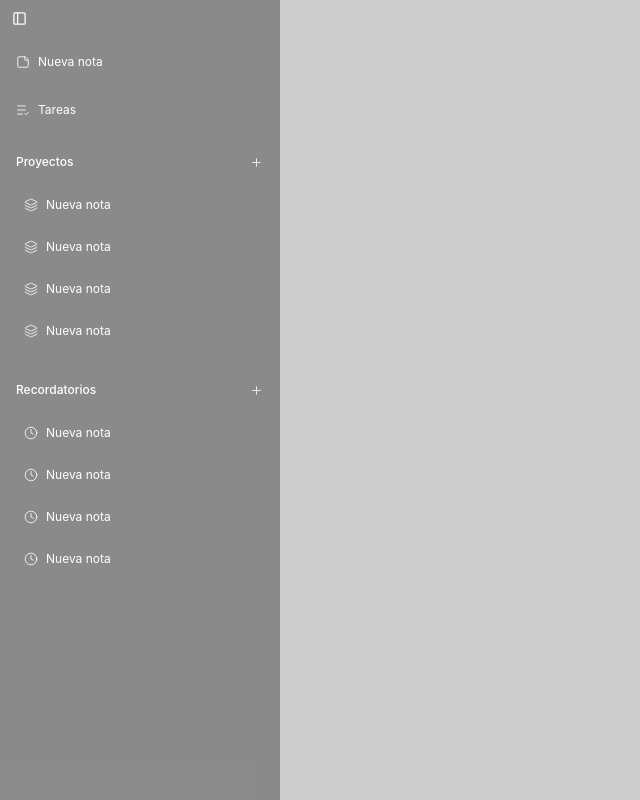
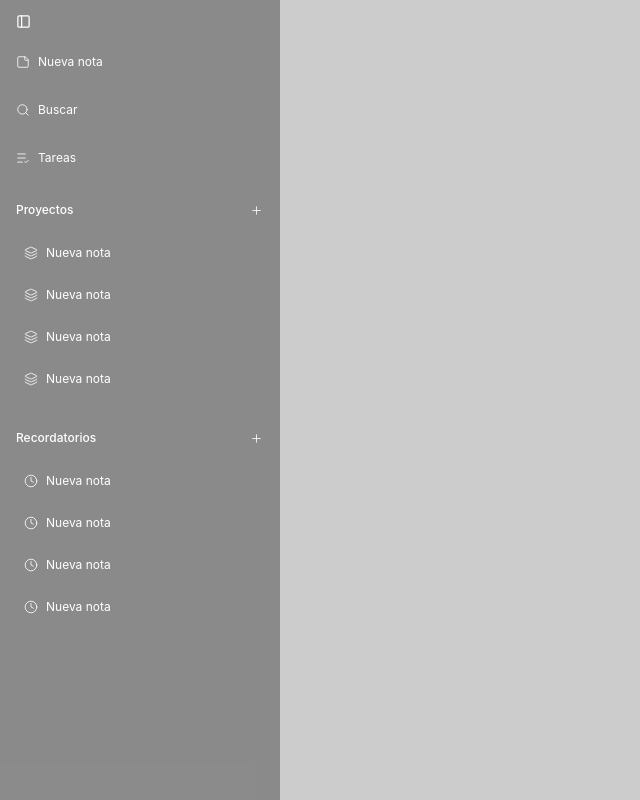
Before and after one commit to Gxstavo-dev/New-app, a React (Vite) app: page / in a window 1280 px wide. Shown: the whole page, without its empty margins (0-640 px from the left). Built offline with nearby package versions, Linux system fonts and the light colour scheme.

Commit message:
fix: arreglar la animación de apertura del Sidebar al colapsarse

```diff
--- a/src-tauri/tauri.conf.json
+++ b/src-tauri/tauri.conf.json
@@ -14,7 +14,9 @@
       {
         "title": "notas",
         "width": 800,
+        "minWidth": 800,
         "height": 600,
+        "minHeight": 600,
         "decorations": false,
         "transparent": true,
         "backgroundColor": "#000000CC"
--- a/src/App.tsx
+++ b/src/App.tsx
@@ -1,11 +1,14 @@
 import ContentBox from './components/ContentBox';
 import Sidebar from './components/Sidebar';
+import { HiddeSidebarProvider } from './contexts/HiddeSidebar';
 
 export default function App() {
   return (
-    <main className="w-full h-screen flex">
-      <Sidebar />
-      <ContentBox />
-    </main>
+    <HiddeSidebarProvider>
+      <main className="w-full h-screen flex">
+        <Sidebar />
+        <ContentBox />
+      </main>
+    </HiddeSidebarProvider>
   );
 }
--- a/src/components/SideBar/Head.tsx
+++ b/src/components/SideBar/Head.tsx
@@ -1,9 +1,12 @@
 import { Sidebar } from 'lucide-react';
+import { useToggleSidebar } from '../../contexts/HiddeSidebar';
 
 export default function Head() {
+  const { toggle } = useToggleSidebar();
+
   return (
-    <article className="w-full h-9 flex items-center pl-2">
-      <button className="p-1 cursor-pointer rounded-md">
+    <article className="w-full h-9 flex items-center pl-2 relative">
+      <button className="p-1 cursor-pointer rounded-md fixed top-2.5 left-3" onClick={toggle}>
         <Sidebar color="white" width={15} height={15} />
       </button>
     </article>
--- a/src/components/SideBar/Quicks.tsx
+++ b/src/components/SideBar/Quicks.tsx
@@ -1,4 +1,4 @@
-import { ListCheck, StickyNote } from 'lucide-react';
+import { ListCheck, Search, StickyNote } from 'lucide-react';
 
 export default function Quicks() {
   return (
@@ -8,6 +8,10 @@ export default function Quicks() {
         Nueva nota
       </button>
       <button className="w-full h-9 text-[12px] text-white flex items-center gap-2 pl-2 rounded-md hover:bg-neutral-800/40 cursor-pointer">
+        <Search width={14} height={14} strokeWidth="1.4" />
+        Buscar
+      </button>
+      <button className="w-full h-9 text-[12px] text-white flex items-center gap-2 pl-2 rounded-md hover:bg-neutral-800/40 cursor-pointer">
         <ListCheck width={14} height={14} strokeWidth="1.4" />
         Tareas
       </button>
--- a/src/components/Sidebar.tsx
+++ b/src/components/Sidebar.tsx
@@ -1,11 +1,13 @@
+import { useToggleSidebar } from '../contexts/HiddeSidebar';
 import Head from './SideBar/Head';
 import Projects from './SideBar/Projects';
 import Quicks from './SideBar/Quicks';
 import Remembers from './SideBar/Remembers';
 
 export default function Sidebar() {
+  const { hidde } = useToggleSidebar();
   return (
-    <article className="w-70 h-screen flex flex-col bg-neutral-900/50">
+    <article className={`${hidde ? 'w-0 overflow-hidden delay-200' : 'w-70 delay-0'} h-screen flex flex-col transition-[width] ease bg-neutral-900/50`}>
       <Head />
       <Quicks />
       <Projects />
--- /dev/null
+++ b/src/contexts/HiddeSidebar.tsx
@@ -0,0 +1,28 @@
+import { createContext, ReactNode, useContext, useState } from 'react';
+
+interface HiddeSidebarType {
+  hidde: boolean;
+  toggle: () => void;
+}
+
+interface ProviderType {
+  children: ReactNode;
+}
+
+const HiddeSidebarContexts = createContext<HiddeSidebarType | undefined>(undefined);
+
+export function HiddeSidebarProvider({ children }: ProviderType) {
+  const [hidde, setToggle] = useState<boolean>(false);
+
+  const toggle = () => {
+    setToggle(!hidde);
+  };
+
+  return <HiddeSidebarContexts.Provider value={{ hidde, toggle }}>{children}</HiddeSidebarContexts.Provider>;
+}
+
+export function useToggleSidebar() {
+  const context = useContext(HiddeSidebarContexts);
+  if (!context) throw new Error('Ocurrio un error con el Provider HiddeSidebar');
+  return context;
+}
```
